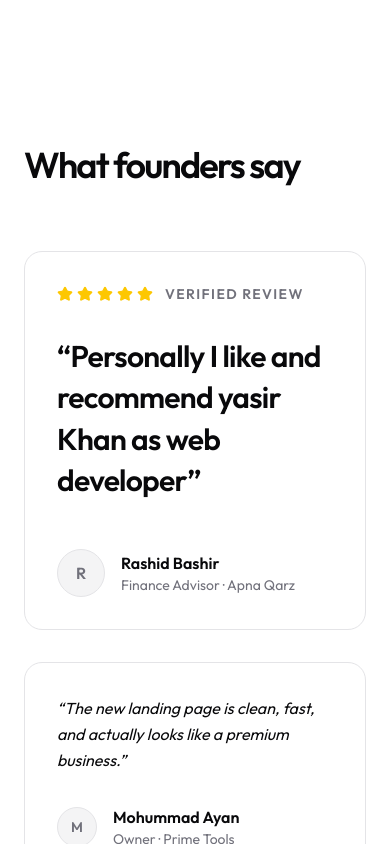
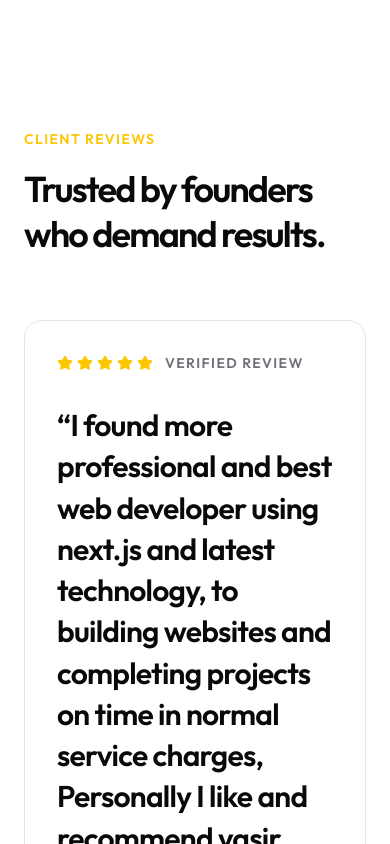
Before and after one commit to itsyasirkhandev/connectyasir, a Next.js app: page /about in a window 390 px wide. Shown: the part 4120-4964 px from the top of the page. Built offline with nearby package versions, Linux system fonts and the light colour scheme; no server answers.

Commit message:
make the testimonial consistant

```diff
--- a/app/about/page.tsx
+++ b/app/about/page.tsx
@@ -46,7 +46,7 @@ export default function AboutPage() {
         <PageHeader />
         <MyValues />
         <TechStack />
-        <Testimonials variant="about" />
+        <Testimonials />
         <CtaBlock />
       </main>
       <Footer />
--- a/app/projects/apna-qarz/page.tsx
+++ b/app/projects/apna-qarz/page.tsx
@@ -11,7 +11,7 @@ import SolutionApproach from '@/components/sections/project-detail/SolutionAppro
 import TechStackUsed from '@/components/sections/project-detail/TechStackUsed'
 import ScreenshotsVisuals from '@/components/sections/project-detail/ScreenshotsVisuals'
 import Results from '@/components/sections/project-detail/Results'
-import ClientTestimonial from '@/components/sections/project-detail/ClientTestimonial'
+import Testimonials from '@/components/sections/shared/Testimonials'
 import CtaBlock from '@/components/sections/project-detail/CtaBlock'
 
 import { AnswerFirstBlock } from '@/components/seo/answer-first-block'
@@ -65,7 +65,7 @@ export default function ApnaQarzPage() {
           <Results />
         </div>
 
-        <ClientTestimonial />
+        <Testimonials />
         <CtaBlock />
       </main>
       <Footer />
--- a/components/sections/project-detail/ClientTestimonial.tsx
+++ /dev/null
@@ -1,22 +0,0 @@
-export default function ClientTestimonial() {
-  return (
-    <section className="py-24">
-      <div className="mx-auto max-w-4xl px-4 text-center">
-        <blockquote className="text-foreground text-2xl leading-snug font-semibold tracking-tight md:text-4xl">
-          &ldquo;I found more professional and best web developer using next.js
-          and latest technology, to building websites and completing projects on
-          time in normal service charges. Personally I like and recommend Yasir
-          Khan as web developer.&rdquo;
-        </blockquote>
-        <cite className="mt-10 flex flex-col items-center gap-1 not-italic">
-          <span className="text-foreground text-base font-semibold">
-            Rashid Bashir
-          </span>
-          <span className="text-muted-foreground text-sm">
-            Finance Advisor, Apna Qarz
-          </span>
-        </cite>
-      </div>
-    </section>
-  )
-}
--- a/components/sections/shared/Testimonials.tsx
+++ b/components/sections/shared/Testimonials.tsx
@@ -32,15 +32,7 @@ const testimonials = [
   },
 ]
 
-type TestimonialsProps = {
-  variant?: 'home' | 'about'
-}
-
-export default function Testimonials({
-  variant = 'home',
-}: TestimonialsProps = {}) {
-  const isAbout = variant === 'about'
-
+export default function Testimonials() {
   return (
     <section
       className="bg-background py-24 md:py-32 lg:py-48"
@@ -48,15 +40,11 @@ export default function Testimonials({
     >
       <div className="container mx-auto px-6">
         <div className="mb-16 max-w-2xl">
-          {!isAbout && (
-            <span className="text-primary text-sm font-semibold tracking-widest uppercase">
-              Client Reviews
-            </span>
-          )}
+          <span className="text-primary text-sm font-semibold tracking-widest uppercase">
+            Client Reviews
+          </span>
           <h2 className="text-foreground mt-4 text-4xl leading-tight font-semibold tracking-tighter">
-            {isAbout
-              ? 'What founders say'
-              : 'Trusted by founders who demand results.'}
+            Trusted by founders who demand results.
           </h2>
         </div>
 
@@ -79,7 +67,7 @@ export default function Testimonials({
                     </span>
                   </div>
                   <blockquote className="text-foreground text-3xl leading-snug font-semibold tracking-tight">
-                    &ldquo;{isAbout ? t.shortQuote : t.quote}&rdquo;
+                    &ldquo;{t.quote}&rdquo;
                   </blockquote>
                 </div>
 
@@ -109,7 +97,7 @@ export default function Testimonials({
                   className="border-border bg-background hover:border-primary/20 flex flex-col justify-between rounded-2xl border p-8 transition-colors"
                 >
                   <blockquote className="text-foreground text-base leading-relaxed italic">
-                    &ldquo;{isAbout ? t.shortQuote : t.quote}&rdquo;
+                    &ldquo;{t.quote}&rdquo;
                   </blockquote>
 
                   <footer className="mt-8 flex items-center gap-4">
```
